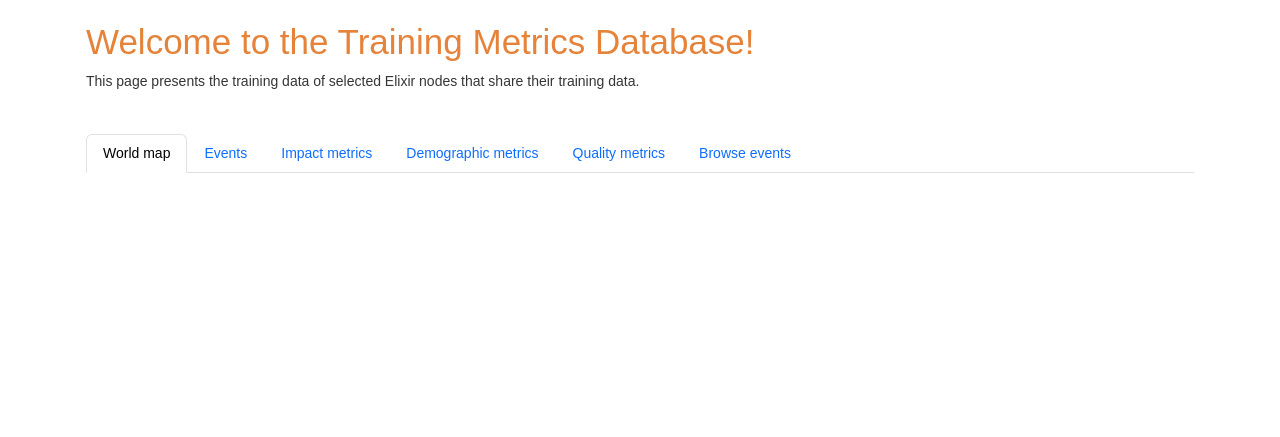
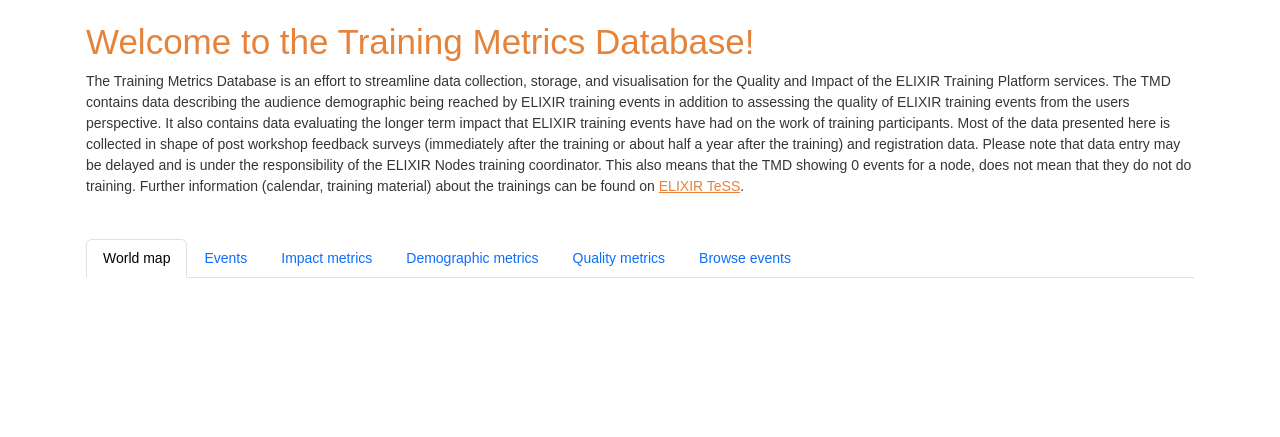
Before and after one commit to elixir-europe-training/Training-Metrics-Database, a Django app: page /world-map in a window 1280 px wide. Shown: the part 66-503 px from the top of the page. Run offline with Django 4.2, Linux system fonts and the light colour scheme; data that the repository does not hold is empty; parts of the project's set-up code (start-up, migrations or seed data) failed here and were passed over; some libraries are stand-ins or nearby versions; some web fonts are replaced.

Commit message:
More inforrmation on TMD on welcome page.

```diff
--- a/app/metrics/templates/metrics/world-map.html
+++ b/app/metrics/templates/metrics/world-map.html
@@ -4,7 +4,18 @@
     <h1>Welcome to the Training Metrics Database!</h1>
     <div>
 
-        This page presents the training data of selected Elixir nodes that share their training data.
+        The Training Metrics Database is an effort to streamline data collection, storage, and visualisation for the Quality and Impact of the ELIXIR Training Platform services.
+
+        The TMD contains data describing the audience demographic being reached by ELIXIR training events in addition to assessing the quality of ELIXIR training events from the users perspective.
+
+        It also contains data evaluating the longer term impact that ELIXIR training events have had on the work of training participants.
+
+        Most of the data presented here is collected in shape of post workshop feedback surveys (immediately after the training or about half a year after the training) and registration data.
+
+        Please note that data entry may be delayed and is under the responsibility of the ELIXIR Nodes training coordinator. This also means that the TMD showing 0 events for a node, does not mean that they do not do training.
+
+        Further information (calendar, training material) about the trainings can be found on  <a href="https://tess.elixir-europe.org/">ELIXIR TeSS</a>.
+
 
     </div>
     <br>
```
